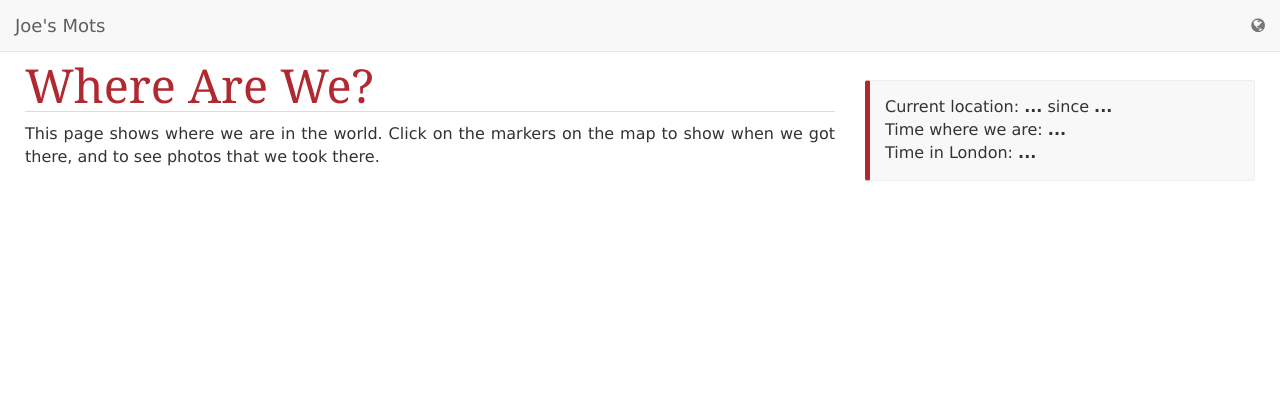
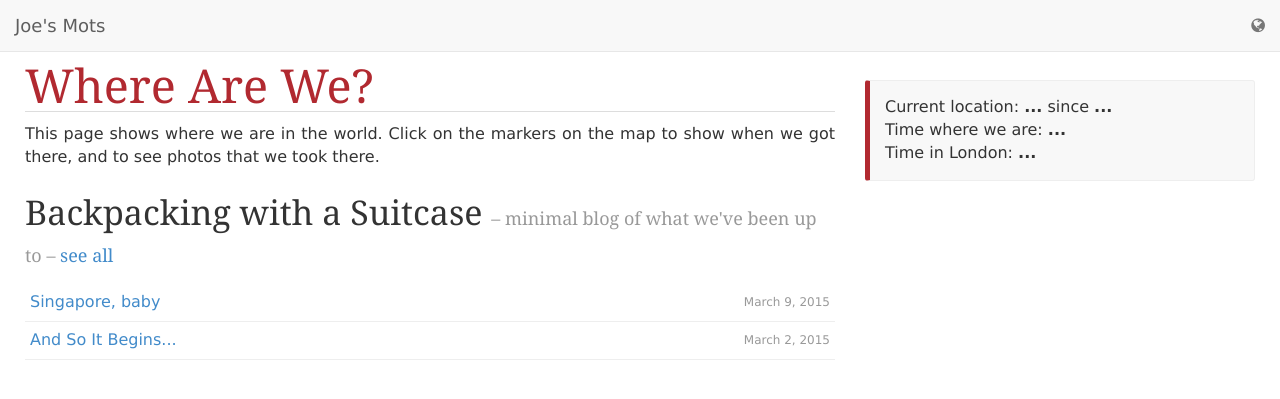
Before and after one commit to joekearney/joekearney.github.io, a Jekyll site: the page built from _posts/2015-01-01-where-are-we.html, in a window 1280 px wide and 1300 px high, cut to the strip 0-703 px from the top of the window. Shown: the top 399 px of the strip. Built offline with Jekyll 4.4.1, drawn with Linux system fonts in a browser that asks for light colours; nearby versions of some CDN libraries; some web fonts are replaced.

Commit message:
first three blog posts and blog framework bits

```diff
--- a/_layouts/post.html
+++ b/_layouts/post.html
@@ -15,7 +15,7 @@ layout: layout
     </div>
 
     <section class="byline">
-      {{ page.date | date: "%B %e, %Y" }}
+      {{ page.date | date: "%B %e, %Y" }} &ndash; {{ page.author}}
     </section>
 
     {% if page.tags contains 'draft' %}
--- a/_posts/2015-01-01-where-are-we.html
+++ b/_posts/2015-01-01-where-are-we.html
@@ -30,6 +30,23 @@ container_type: container-fluid
         </h1>
 
         <p>This page shows where we are in the world. Click on the markers on the map to show when we got there, and to see photos that we took there.</p>
+
+        <h2>Backpacking with a Suitcase <span class="post-description">&ndash; minimal blog of what we've been up to &ndash; <a href="/travel-index.html">see all</a></span></h2>
+        <ul class="listing">
+          {% for post in site.posts limit: 3 %}
+            {% unless post.tags contains 'draft' %}
+              {% if post.tags contains 'travel' %}
+                <li>
+                  <span class="post-date">{{ post.date | date: "%B %e, %Y" }}</span>
+                  <a href="{{ post.url }}">{{ post.title | replace:'-','&ndash;' }}</a>
+                  {% unless post.description == "" %}
+                    <span class="post-description">&ndash; {{ post.description }}</span>
+                  {% endunless %}
+                </li>
+              {% endif %}
+            {% endunless %}
+          {% endfor %}
+        </ul>
       </div>
       <div class="col-md-4">
         <div class="bs-callout bs-callout-danger" id="current-location-block">
--- a/css/up.css
+++ b/css/up.css
@@ -467,7 +467,8 @@ article div.pull,.content div.pull{padding-top:20px}
 ul.listing{margin:0 0 25px 0;padding:0}
 ul.listing li{list-style-type:none;padding:7px 5px;border-bottom:1px solid #EEE}
 ul.listing li span.post-date{padding-top:3px;float:right;font-size:12px;color:#999}
-ul.listing li span.post-description{color:#999}
+.post-description{color:#999}
+h2 .post-description{font-size: 18px;}
 .navbar-blog,.navbar-blog a.brand{font-weight:100}
 #footer section.meta{color:#EEE;text-align:center}
 #footer section.meta a{font-size:.8em;color:#555;text-decoration:none;transition:color .25s ease-in;-webkit-transition:color .25s ease-in}
```
Also changed, not shown: _posts/2015-03-02-and-so-it-begins.md (added, +42 -0 lines), _posts/2015-03-09-singapore.md (added, +37 -0 lines), _posts/2015-03-10-sing-jazz.md (added, +26 -0 lines), travel-index.html (added, +29 -0 lines).
